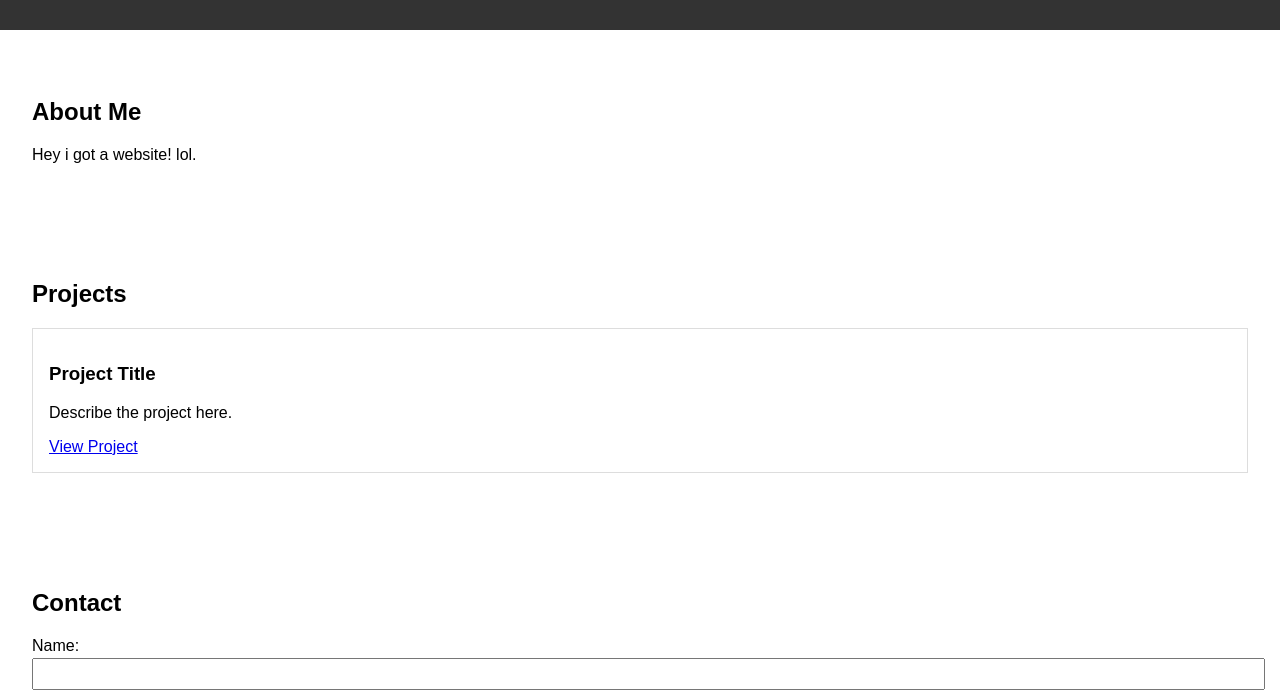
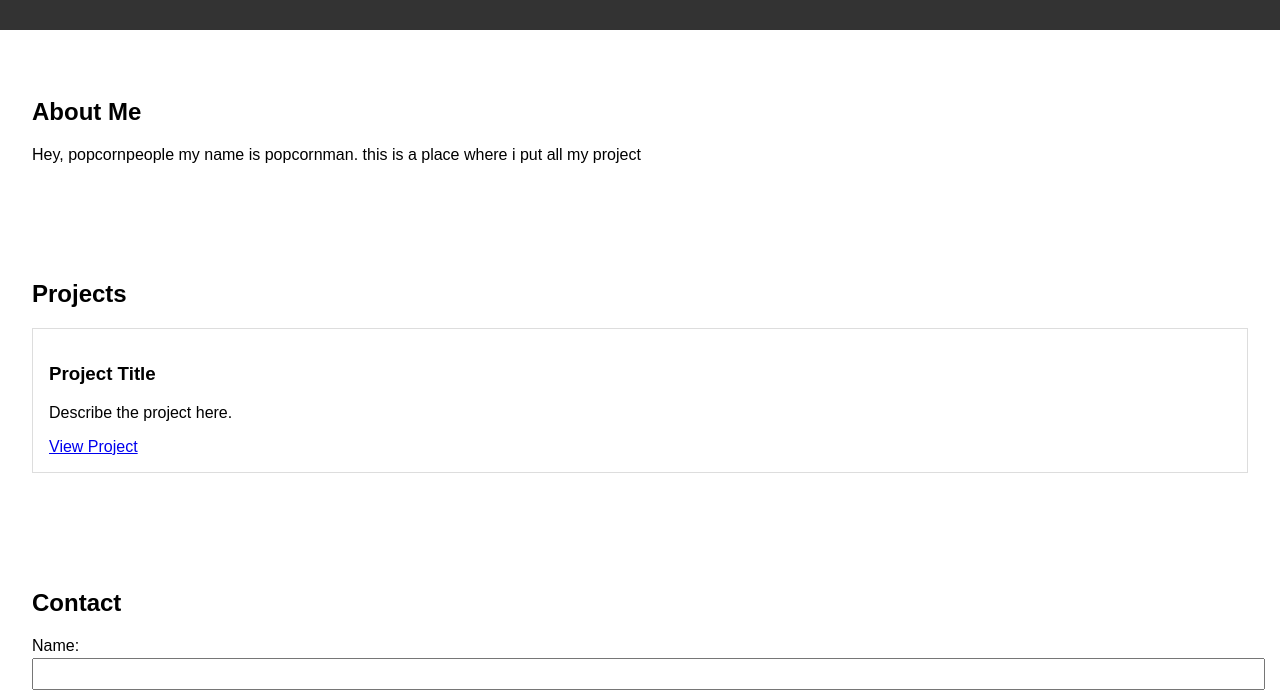
Before and after one commit to apopcornman/apopcornman.github.io, a plain HTML site: page index.html in a window 1280 px wide. Shown: the part 116-808 px from the top of the page. Drawn offline with Linux system fonts and the light colour scheme.

Commit message:
Update index.html

```diff
--- a/index.html
+++ b/index.html
@@ -20,7 +20,7 @@
 
     <section id="about">
         <h2>About Me</h2>
-        <p>Hey i got a website! lol.</p>
+        <p>Hey, popcornpeople my name is popcornman. this is a place where i put all my project </p>
     </section>
 
     <section id="projects">
```
